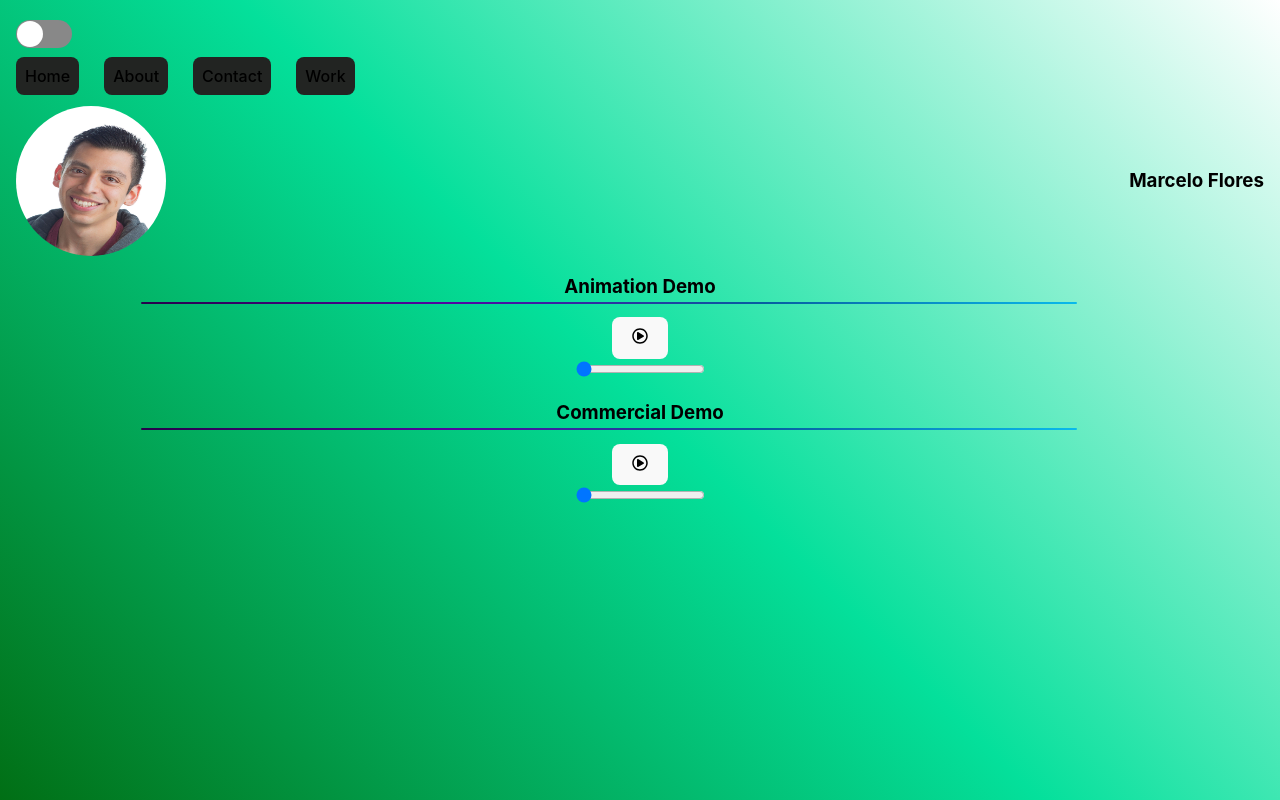
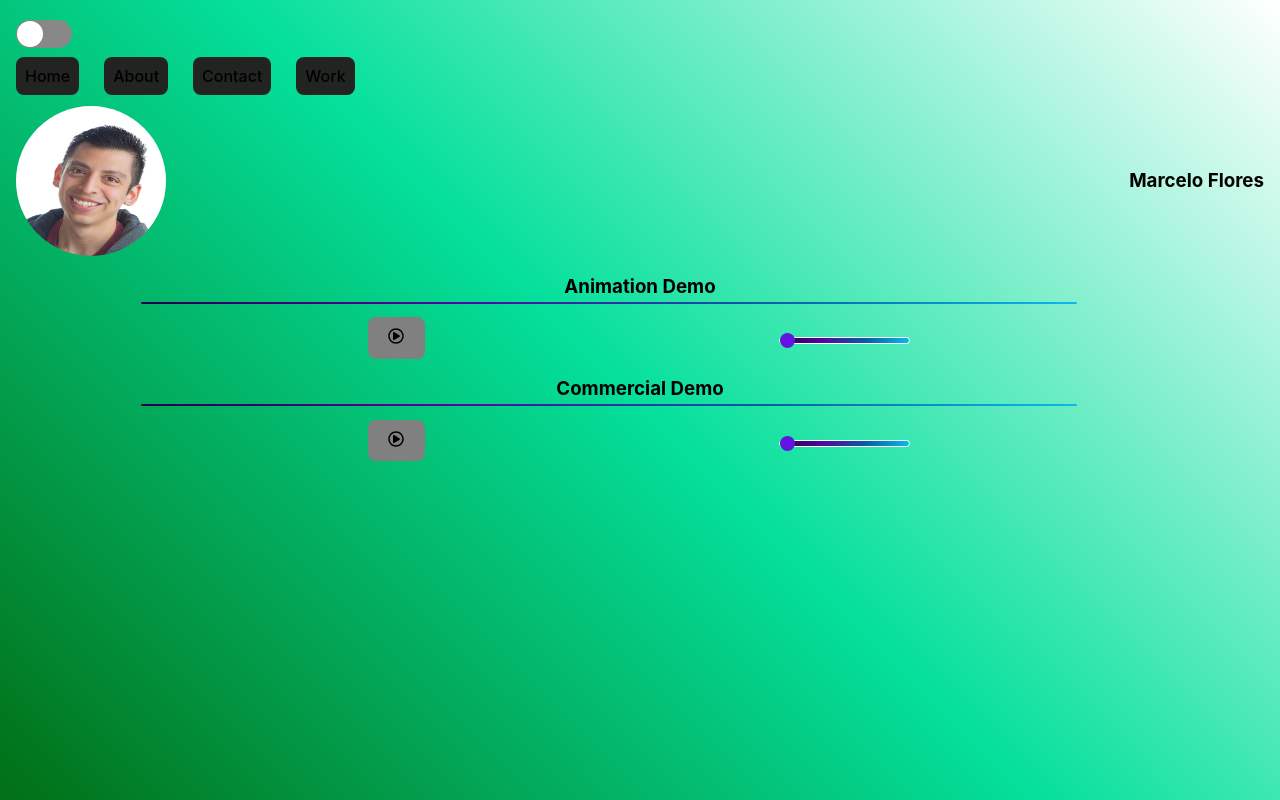
Before and after one commit to Seo-the-platinum/marcelos-portfolio, a React (Vite) app: page / in a window 1280 px wide. Built offline with nearby package versions, Linux system fonts and the light colour scheme.

Commit message:
finished slider and audio integration logic. Started styling play button and slider

```diff
--- a/src/components/demos/Demo.css
+++ b/src/components/demos/Demo.css
@@ -1,3 +1,8 @@
+.audioControls {
+    align-items: center;
+    display: flex;
+    justify-content: space-evenly;
+}
 
 #dark audio {
     color-scheme: dark;
@@ -26,3 +31,32 @@
     position: absolute;
     width: 75%;
 }
+
+#light .playpause {
+    background-color: gray;
+}
+
+.trackSlider {
+    appearance: none;
+    background: linear-gradient(to right, #26024a, #5306a1, #065ea1, #09baeb);
+    border-radius: 10px;
+    border: solid 1px white;
+    height: 7px;
+}
+
+input[type="range"]::-webkit-slider-thumb {
+    appearance: none;
+    background-color: #6214e0;
+    border-radius: 50%;
+    height: 15px;
+    width: 15px;
+ }
+
+ input[type="range"]::-moz-range-thumb {
+    appearance: none;
+    border: none; /*Removes extra border that FF applies*/
+    border-radius: 0; /*Removes default border-radius that FF applies*/
+    background-color: #5cd5eb;
+    height: 2rem;
+    width: 1rem;
+}
--- a/src/components/demos/Demo.tsx
+++ b/src/components/demos/Demo.tsx
@@ -14,18 +14,18 @@ interface DemoProps {
 const Demo = ({id, pause, play, playing, source, title, handlePausePlay}: DemoProps) => {
     const [ percentage, setPercentage ] = useState(0)
 
-    const handleTracking = (e: React.SyntheticEvent) => {
-        const secs = Math.floor(e.timeStamp / 1000)
-        const duration = Math.floor((e.target as HTMLAudioElement).duration)
-        setPercentage((secs / duration) * 100)
+    const handleTracking = () => {
+        const secs = Math.floor(source.currentTime)
+        const duration = Math.floor(source.duration)
+        setPercentage((secs / duration * 100))
     }
+
     source.addEventListener('timeupdate', handleTracking)
 
     const onChange = (e: React.SyntheticEvent) => {
         const value = Math.round(Number((e.target as HTMLInputElement).value))
+        source.currentTime = (source.duration / 100) * Number((e.target as HTMLInputElement).value)
         setPercentage(value)
-        source.currentTime = (source.duration / 100) * Number((e.target as HTMLInputElement).value)
-        console.log(percentage)
     }
     const togglePlay = (e: React.SyntheticEvent) => {
         handlePausePlay(id)
@@ -39,9 +39,9 @@ const Demo = ({id, pause, play, playing, source, title, handlePausePlay}: DemoPr
   return (
     <div className='audioContainer'>
         <h3>{title}</h3>
-        <div className="audio">
+        <div className="audioControls">
             {
-                <button className='play/pause' onClick={togglePlay}>
+                <button className='playpause' onClick={togglePlay}>
                     {!playing ? <FaRegPlayCircle/>: <FaRegPauseCircle/>}
                 </button>
             }
--- a/src/components/demos/Slider.tsx
+++ b/src/components/demos/Slider.tsx
@@ -1,5 +1,5 @@
 import React, { useEffect, useState } from 'react'
-
+import './Demo.css'
 interface sliderProps {
     onChange: (e:React.ChangeEvent) => void;
     percentage: number;
@@ -13,7 +13,7 @@ const Slider = ({onChange, percentage}: sliderProps) => {
 
   return (
     <div className='sliderContainer'>
-        <input className='trackSlider' value={percentage} onChange={onChange} type='range' step='.01'/>
+        <input className='trackSlider' value={position} onChange={onChange} type='range' step='.01'/>
     </div>
   )
 }
```
